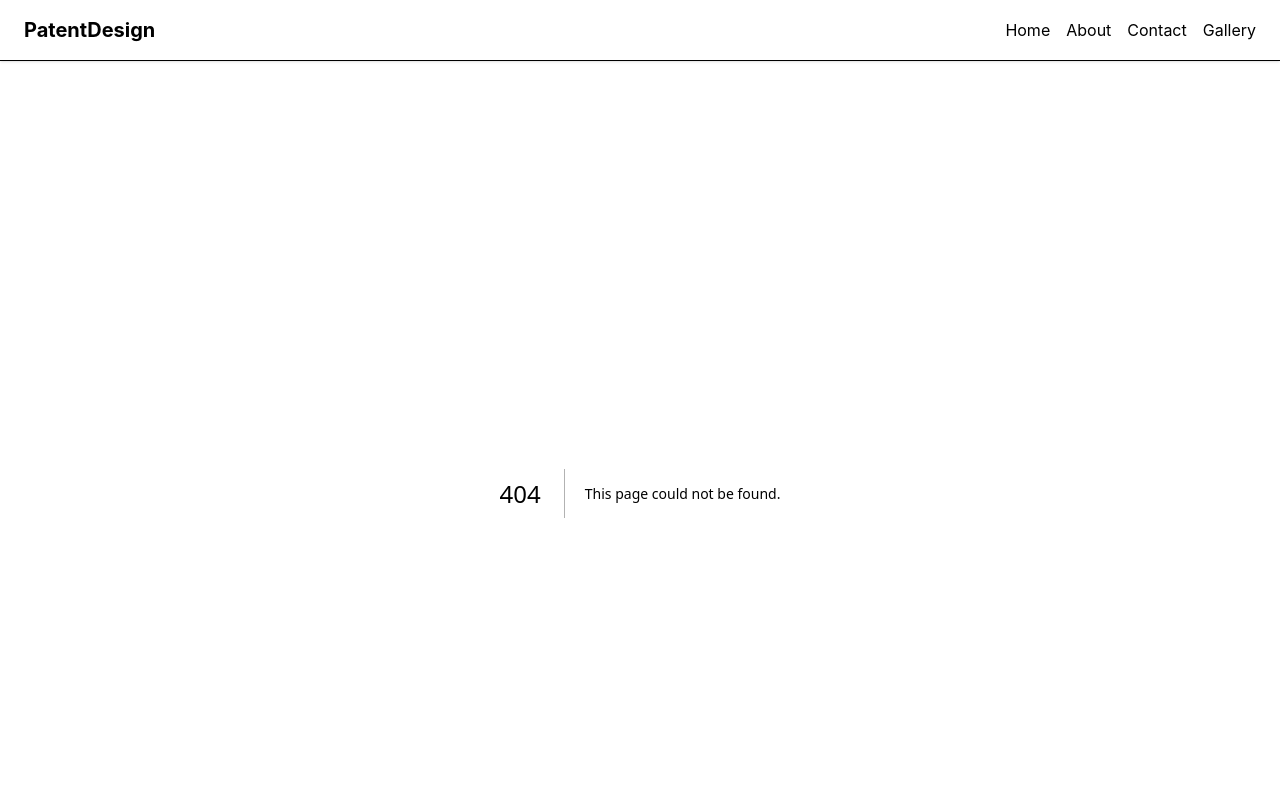
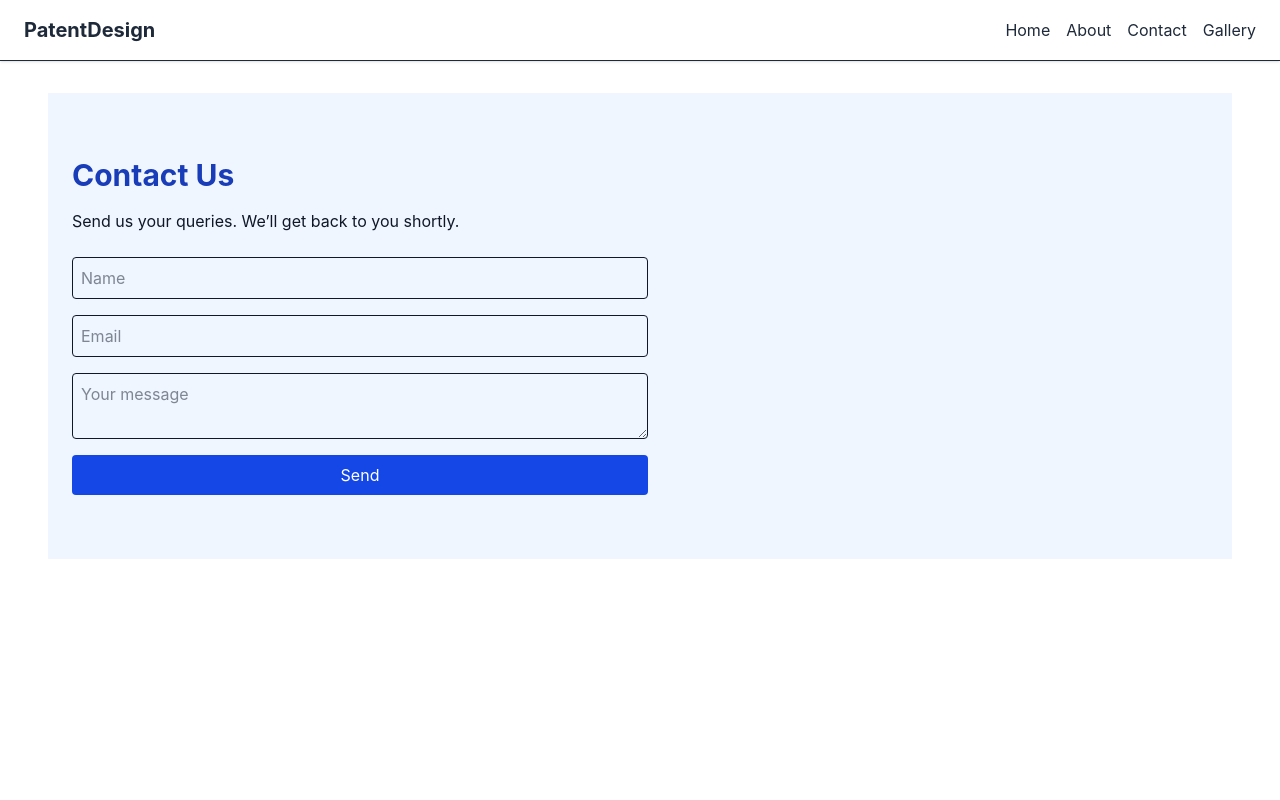
Before and after one commit to ShaliniNayan/patent_design, a Next.js app: page /contact in a window 1280 px wide. Before the commit this address had no page. Shown: the top 800 px of the page. Built offline with nearby package versions, Linux system fonts and the light colour scheme.

Commit message:
Add and update contact page

```diff
--- /dev/null
+++ b/app/contact/page.tsx
@@ -0,0 +1,37 @@
+"use client";
+import { motion } from "framer-motion";
+
+export default function ContactPage() {
+  return (
+    <motion.section
+      initial={{ opacity: 0, y: 30 }}
+      animate={{ opacity: 1, y: 0 }}
+      transition={{ duration: 0.6 }}
+      className="bg-blue-50 py-16 px-6 text-gray-900 dark:bg-gray-900 dark:text-white"
+    >
+      <h2 className="text-3xl font-bold text-blue-800 mb-4">Contact Us</h2>
+      <p className="mb-6">
+        Send us your queries. We’ll get back to you shortly.
+      </p>
+      <form className="grid gap-4 max-w-xl">
+        <input
+          type="text"
+          placeholder="Name"
+          className="border p-2 rounded dark:bg-gray-800"
+        />
+        <input
+          type="email"
+          placeholder="Email"
+          className="border p-2 rounded dark:bg-gray-800"
+        />
+        <textarea
+          placeholder="Your message"
+          className="border p-2 rounded dark:bg-gray-800"
+        ></textarea>
+        <button className="bg-blue-700 text-white px-4 py-2 rounded hover:bg-blue-800 transition">
+          Send
+        </button>
+      </form>
+    </motion.section>
+  );
+}
```
